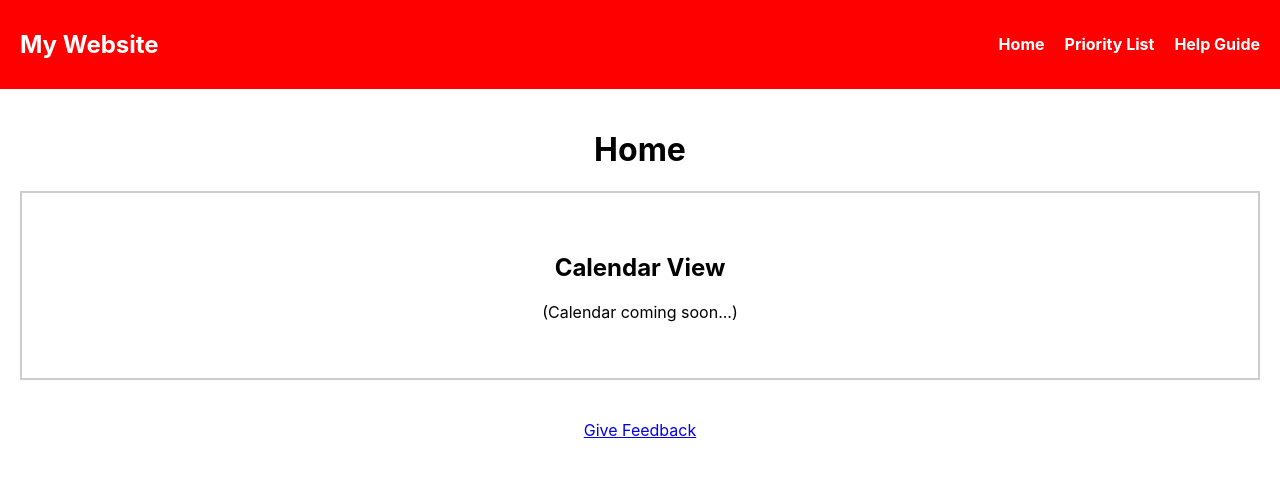
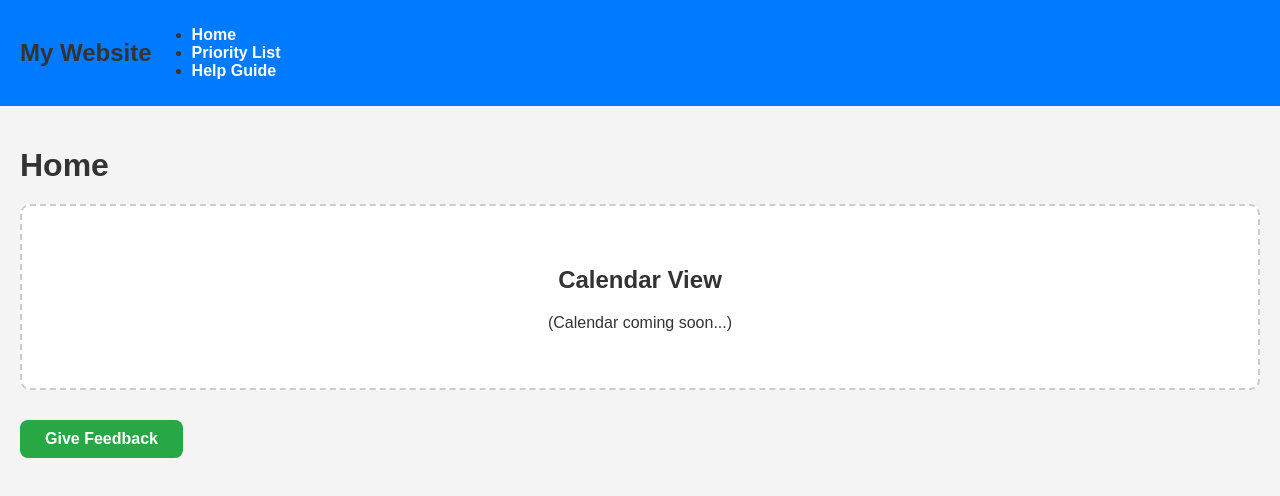
Before and after one commit to kyleyee20/aevum-demo-website, a React (Create React App) app: page / in a window 1280 px wide. Shown: the top 496 px of the page. Built offline with nearby package versions, Linux system fonts and the light colour scheme.

Commit message:
updated help pictures

```diff
--- a/src/App.css
+++ b/src/App.css
@@ -1,116 +1,135 @@
-/* Navbar */
-.navbar {
-  background-color: red;
-  /* theme color */
-  padding: 10px 20px;
-  display: flex;
-  justify-content: space-between;
-  align-items: center;
+/* ================== General ================== */
+body {
+  margin: 0;
+  font-family: Arial, sans-serif;
+  background-color: #f4f4f4;
+  color: #333;
 }
 
-.logo {
-  color: white;
-}
-
-.nav-links {
-  list-style: none;
-  display: flex;
-  gap: 20px;
-}
-
-.nav-links a {
-  color: white;
-  text-decoration: none;
-  font-weight: bold;
-}
-
-.nav-links a:hover {
-  text-decoration: underline;
-}
-
-/* General container */
 .container {
   padding: 20px;
 }
 
-.text-center {
+h1,
+h2 {
+  margin-bottom: 20px;
+}
+
+/* ================== Navbar ================== */
+.navbar {
+  display: flex;
+  background-color: #007bff;
+  padding: 10px 20px;
+  align-items: center;
+}
+
+.navbar a {
+  color: white;
+  text-decoration: none;
+  margin-right: 20px;
+  font-weight: bold;
+}
+
+.navbar a:hover {
+  text-decoration: underline;
+}
+
+/* ================== Home Page ================== */
+.calendar-placeholder {
+  border: 2px dashed #ccc;
+  padding: 40px;
+  border-radius: 10px;
+  background-color: #fff;
+  margin-bottom: 30px;
   text-align: center;
 }
 
-/* Calendar placeholder */
-.calendar-placeholder {
-  border: 2px solid #ccc;
-  padding: 40px;
+.feedback-container {
   margin-top: 20px;
 }
 
-/* Feedback button area */
-.feedback-container {
-  margin-top: 40px;
+/* Feedback button styled like navbar button */
+.feedback-link {
+  display: inline-block;
+  background-color: #28a745;
+  color: white;
+  padding: 10px 25px;
+  border-radius: 8px;
+  text-decoration: none;
+  font-weight: bold;
+  transition: opacity 0.2s ease;
 }
 
-button {
-  background-color: red;
-  color: white;
-  border: none;
-  padding: 10px 20px;
-  border-radius: 8px;
-  cursor: pointer;
-}
-
-button:hover {
+.feedback-link:hover {
   opacity: 0.8;
 }
 
-/* Help guide */
-.help-card {
-  display: inline-block;
-  padding: 20px;
+/* ================== Account Page ================== */
+.account-form {
+  display: flex;
+  flex-direction: column;
+  align-items: center;
+  background: #fff;
+  padding: 30px;
+  border-radius: 10px;
+  box-shadow: 0 6px 12px rgba(0, 0, 0, 0.1);
 }
 
-.carousel {
-  display: flex;
-  align-items: center;
-  justify-content: center;
+.account-form input[type="text"],
+.account-form input[type="email"],
+.account-form input[type="file"] {
+  margin-bottom: 15px;
+  padding: 10px;
+  width: 300px;
+  border-radius: 5px;
+  border: 1px solid #ccc;
 }
 
-.help-image {
-  max-width: 90%;
-  height: auto;
-  margin: 0 10px;
+.save-button {
+  background-color: #007bff;
+  color: white;
+  padding: 10px 25px;
+  border: none;
+  border-radius: 8px;
+  font-weight: bold;
+  cursor: pointer;
+  transition: opacity 0.2s ease;
 }
 
-/* Priority list */
-.priority-list {
-  list-style: none;
-  padding: 0;
+.save-button:hover {
+  opacity: 0.8;
 }
 
-/* Help Guide styles */
+/* ================== Help Guide ================== */
 .help-container {
   text-align: center;
   padding: 20px;
+  min-height: 80vh;
+  background-color: #f9f9f9;
 }
 
 .help-card {
   display: inline-block;
   padding: 20px;
   border-radius: 10px;
-  box-shadow: 0 4px 8px rgba(0, 0, 0, 0.1);
-  background: #fff;
+  box-shadow: 0 6px 12px rgba(0, 0, 0, 0.1);
+  background-color: #fff;
+  margin-top: 20px;
 }
 
 .help-carousel {
   display: flex;
   align-items: center;
   justify-content: center;
+  margin: 20px 0;
 }
 
 .help-image {
   max-width: 80%;
   max-height: 70vh;
+  border-radius: 8px;
   margin: 0 10px;
-  border-radius: 8px;
+  object-fit: contain;
 }
 
 .help-arrow {
@@ -119,9 +138,51 @@ button:hover {
   font-size: 2rem;
   cursor: pointer;
   padding: 10px;
+  color: #333;
+  transition: color 0.2s ease;
 }
 
 .help-arrow:hover {
   color: red;
-  /* change if you want different hover color */
 }
+
+.help-step {
+  font-weight: bold;
+  margin-top: 10px;
+}
+
+/* ================== Feedback Page ================== */
+.feedback-form {
+  display: flex;
+  flex-direction: column;
+  align-items: center;
+  background: #fff;
+  padding: 30px;
+  border-radius: 10px;
+  box-shadow: 0 6px 12px rgba(0, 0, 0, 0.1);
+}
+
+.feedback-form textarea {
+  width: 400px;
+  height: 150px;
+  margin-bottom: 15px;
+  padding: 10px;
+  border-radius: 5px;
+  border: 1px solid #ccc;
+  resize: vertical;
+}
+
+.submit-button {
+  background-color: #28a745;
+  color: white;
+  padding: 10px 25px;
+  border: none;
+  border-radius: 8px;
+  font-weight: bold;
+  cursor: pointer;
+  transition: opacity 0.2s ease;
+}
+
+.submit-button:hover {
+  opacity: 0.8;
+}
--- a/src/pages/HelpGuide.js
+++ b/src/pages/HelpGuide.js
@@ -1,33 +1,48 @@
 import { useState } from "react";
 
 export default function HelpGuide() {
+    // Array of image paths in public/photos
     const images = [
-        "/public/photos/step1.png",
-        "/public/photos/step2.png",
-        "/public/photos/step3.png",
-        "/public/photos/step4.png",
-        "/public/photos/step5.png",
+        "/pictures/step1.png",
+        "/pictures/step2.png",
+        "/pictures/step3.png",
+        "/pictures/step4.png",
+        "/pictures/step5.png",
     ];
 
     const [current, setCurrent] = useState(0);
 
+    // Go to next image
     const nextImage = () => setCurrent((prev) => (prev + 1) % images.length);
-    const prevImage = () => setCurrent((prev) => (prev - 1 + images.length) % images.length);
+
+    // Go to previous image
+    const prevImage = () =>
+        setCurrent((prev) => (prev - 1 + images.length) % images.length);
 
     return (
         <div className="help-container">
             <h1>Help Guide</h1>
+
             <div className="help-card">
                 <div className="help-carousel">
-                    <button className="help-arrow" onClick={prevImage}>⬅</button>
+                    <button className="help-arrow" onClick={prevImage}>
+                        ⬅
+                    </button>
+
                     <img
                         className="help-image"
                         src={images[current]}
                         alt={`Step ${current + 1}`}
                     />
-                    <button className="help-arrow" onClick={nextImage}>➡</button>
+
+                    <button className="help-arrow" onClick={nextImage}>
+                        ➡
+                    </button>
                 </div>
-                <p>Step {current + 1} of {images.length}</p>
+
+                <p className="help-step">
+                    Step {current + 1} of {images.length}
+                </p>
             </div>
         </div>
     );
```
